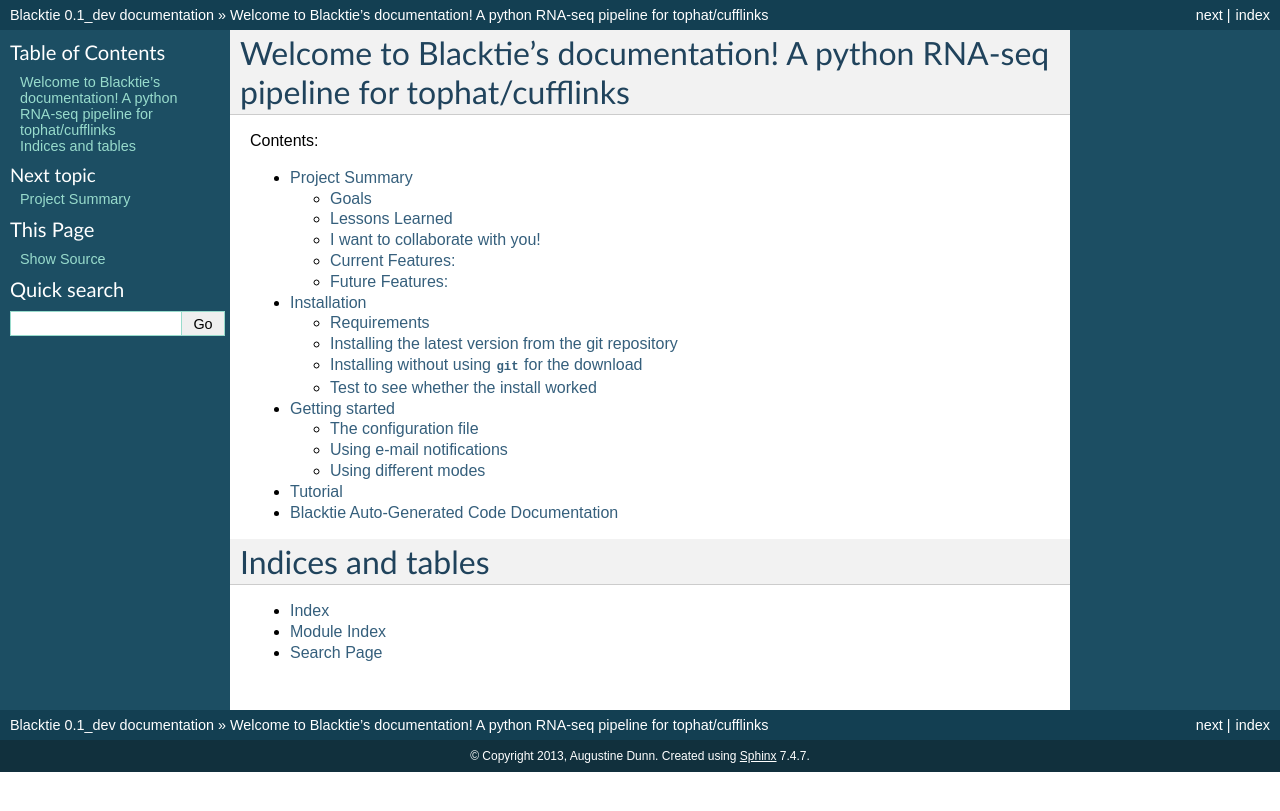
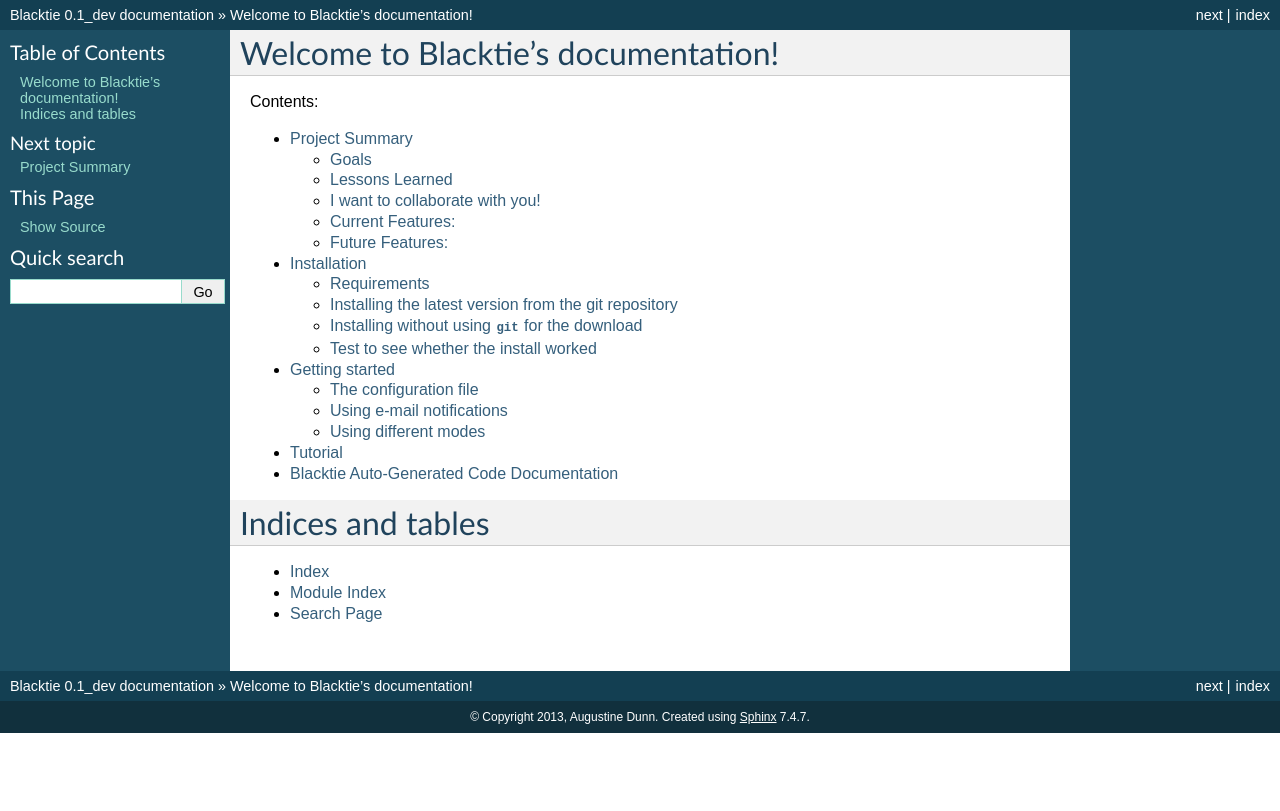
Before and after one commit to xguse/blacktie, a Sphinx documentation site: the page built from docs/index.rst, in a window 1280 px wide. Shown: the top 811 px of the page. Built offline with Sphinx 7.4.7, drawn with Linux system fonts in a browser that asks for light colours; formulas are drawn with MathJax 3.

Commit message:
Rebuilt Docs

```diff
--- a/docs/index.rst
+++ b/docs/index.rst
@@ -3,8 +3,8 @@
    You can adapt this file completely to your liking, but it should at least
    contain the root `toctree` directive.
 
-Welcome to Blacktie's documentation! A python RNA-seq pipeline for tophat/cufflinks
-===================================================================================
+Welcome to Blacktie's documentation!
+====================================
 
 Contents:
 
```
Also changed, not shown: 11 other files.
